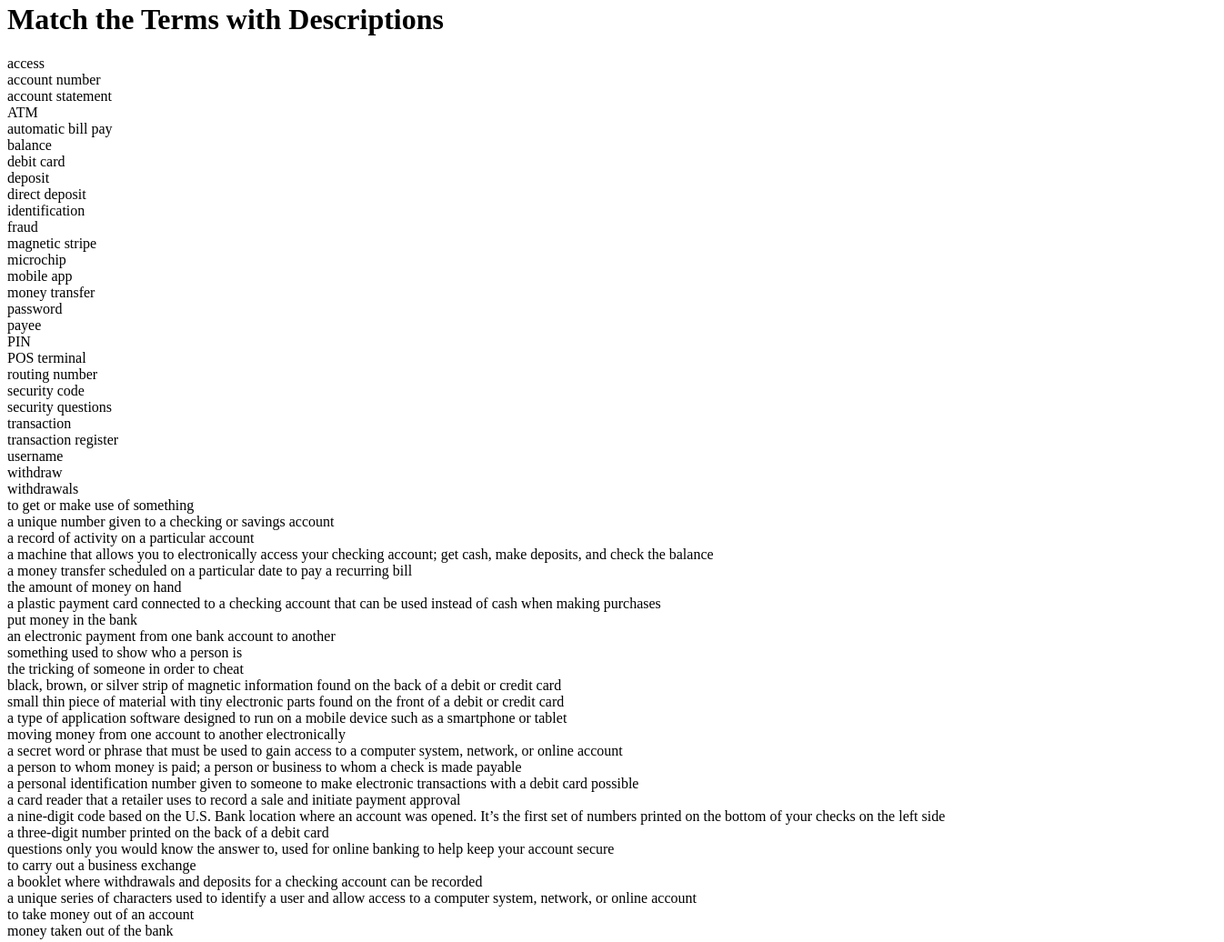
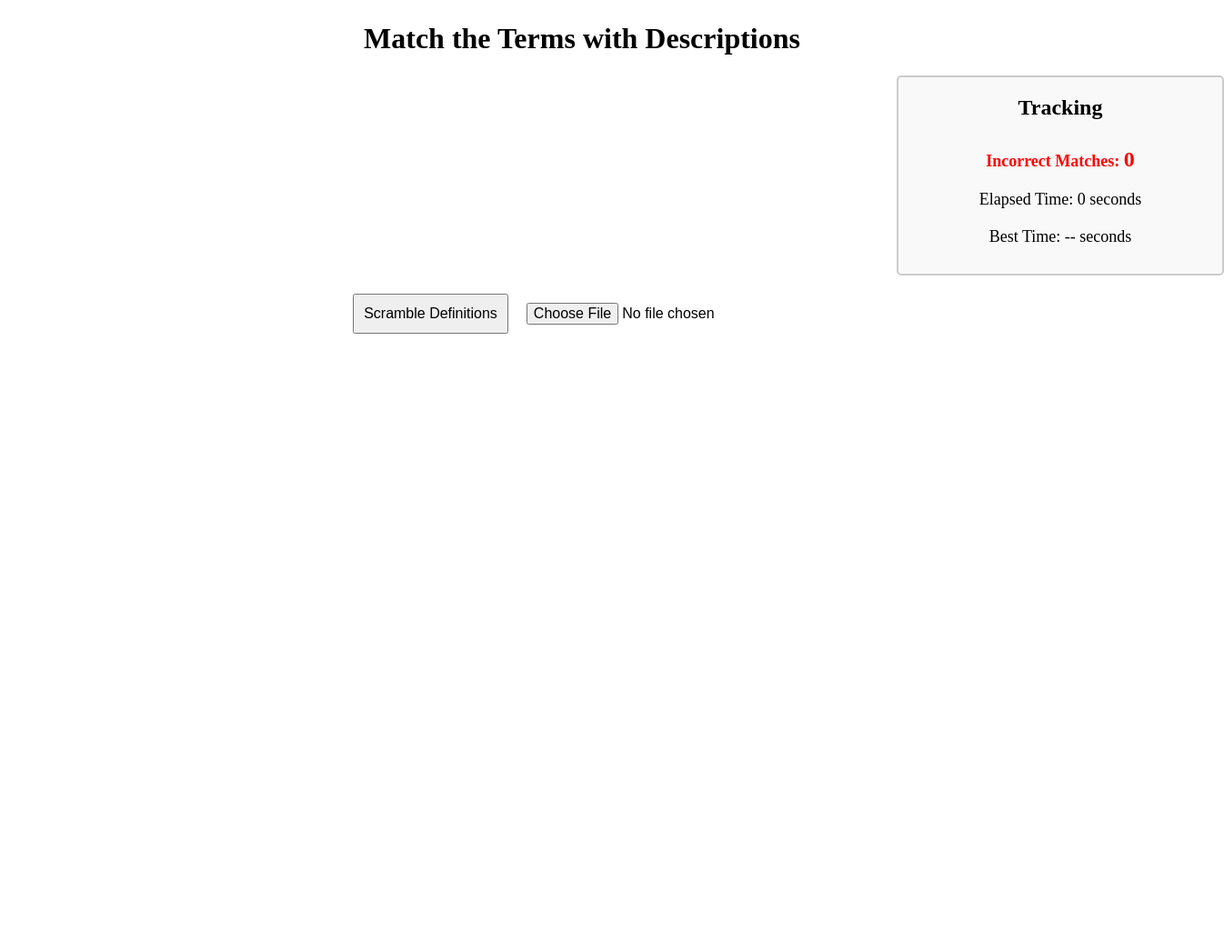
Before and after one commit to mawamd/mawamd.github.io, a plain HTML site: page index.html in a window 1280 px wide. Shown: the part 5-1041 px from the top of the page at 91% size, 1346 px wide, since content can reach past the window. After the commit the page ends 800 px from the top, so only its background shows below. Drawn offline with Linux system fonts and the light colour scheme.

Commit message:
Update index.html

```diff
--- a/index.html
+++ b/index.html
@@ -1,3 +1,15 @@
+<!DOCTYPE html>
+<html lang="en">
+<head>
+    <meta charset="UTF-8">
+    <meta name="viewport" content="width=device-width, initial-scale=1.0">
+    <title>Match the Terms with Descriptions</title>
+
+    <!-- Link to the CSS file -->
+    <link rel="stylesheet" href="style.css">
+</head>
+<body>
+
     <div class="container">
         <h1>Match the Terms with Descriptions</h1>
 
@@ -7,64 +19,10 @@
             <div class="main">
                 <div class="game">
                     <div class="terms" id="termsContainer">
-                    <!-- Updated default terms -->
-                    <div class="term" data-match="term0" draggable="true">access</div>
-                    <div class="term" data-match="term1" draggable="true">account number</div>
-                    <div class="term" data-match="term2" draggable="true">account statement</div>
-                    <div class="term" data-match="term3" draggable="true">ATM</div>
-                    <div class="term" data-match="term4" draggable="true">automatic bill pay</div>
-                    <div class="term" data-match="term5" draggable="true">balance</div>
-                    <div class="term" data-match="term6" draggable="true">debit card</div>
-                    <div class="term" data-match="term7" draggable="true">deposit</div>
-                    <div class="term" data-match="term8" draggable="true">direct deposit</div>
-                    <div class="term" data-match="term9" draggable="true">identification</div>
-                    <div class="term" data-match="term10" draggable="true">fraud</div>
-                    <div class="term" data-match="term11" draggable="true">magnetic stripe</div>
-                    <div class="term" data-match="term12" draggable="true">microchip</div>
-                    <div class="term" data-match="term13" draggable="true">mobile app</div>
-                    <div class="term" data-match="term14" draggable="true">money transfer</div>
-                    <div class="term" data-match="term15" draggable="true">password</div>
-                    <div class="term" data-match="term16" draggable="true">payee</div>
-                    <div class="term" data-match="term17" draggable="true">PIN</div>
-                    <div class="term" data-match="term18" draggable="true">POS terminal</div>
-                    <div class="term" data-match="term19" draggable="true">routing number</div>
-                    <div class="term" data-match="term20" draggable="true">security code</div>
-                    <div class="term" data-match="term21" draggable="true">security questions</div>
-                    <div class="term" data-match="term22" draggable="true">transaction</div>
-                    <div class="term" data-match="term23" draggable="true">transaction register</div>
-                    <div class="term" data-match="term24" draggable="true">username</div>
-                    <div class="term" data-match="term25" draggable="true">withdraw</div>
-                    <div class="term" data-match="term26" draggable="true">withdrawals</div>
+                        <!-- Terms go here (already provided in your HTML) -->
                     </div>
                     <div class="definitions" id="definitionsContainer">
-                    <!-- Updated default definitions -->
-                    <div class="definition" data-value="term0">to get or make use of something</div>
-                    <div class="definition" data-value="term1">a unique number given to a checking or savings account</div>
-                    <div class="definition" data-value="term2">a record of activity on a particular account</div>
-                    <div class="definition" data-value="term3">a machine that allows you to electronically access your checking account; get cash, make deposits, and check the balance</div>
-                    <div class="definition" data-value="term4">a money transfer scheduled on a particular date to pay a recurring bill</div>
-                    <div class="definition" data-value="term5">the amount of money on hand</div>
-                    <div class="definition" data-value="term6">a plastic payment card connected to a checking account that can be used instead of cash when making purchases</div>
-                    <div class="definition" data-value="term7">put money in the bank</div>
-                    <div class="definition" data-value="term8">an electronic payment from one bank account to another</div>
-                    <div class="definition" data-value="term9">something used to show who a person is</div>
-                    <div class="definition" data-value="term10">the tricking of someone in order to cheat</div>
-                    <div class="definition" data-value="term11">black, brown, or silver strip of magnetic information found on the back of a debit or credit card</div>
-                    <div class="definition" data-value="term12">small thin piece of material with tiny electronic parts found on the front of a debit or credit card</div>
-                    <div class="definition" data-value="term13">a type of application software designed to run on a mobile device such as a smartphone or tablet</div>
-                    <div class="definition" data-value="term14">moving money from one account to another electronically</div>
-                    <div class="definition" data-value="term15">a secret word or phrase that must be used to gain access to a computer system, network, or online account</div>
-                    <div class="definition" data-value="term16">a person to whom money is paid; a person or business to whom a check is made payable</div>
-                    <div class="definition" data-value="term17">a personal identification number given to someone to make electronic transactions with a debit card possible</div>
-                    <div class="definition" data-value="term18">a card reader that a retailer uses to record a sale and initiate payment approval</div>
-                    <div class="definition" data-value="term19">a nine-digit code based on the U.S. Bank location where an account was opened. It’s the first set of numbers printed on the bottom of your checks on the left side</div>
-                    <div class="definition" data-value="term20">a three-digit number printed on the back of a debit card</div>
-                    <div class="definition" data-value="term21">questions only you would know the answer to, used for online banking to help keep your account secure</div>
-                    <div class="definition" data-value="term22">to carry out a business exchange</div>
-                    <div class="definition" data-value="term23">a booklet where withdrawals and deposits for a checking account can be recorded</div>
-                    <div class="definition" data-value="term24">a unique series of characters used to identify a user and allow access to a computer system, network, or online account</div>
-                    <div class="definition" data-value="term25">to take money out of an account</div>
-                    <div class="definition" data-value="term26">money taken out of the bank</div>
+                        <!-- Definitions go here (already provided in your HTML) -->
                     </div>
                 </div>
             </div>
@@ -86,3 +44,8 @@
 
         <div id="feedback"></div>
     </div>
+
+    <!-- Link to the JavaScript file -->
+    <script src="actions.js" defer></script>
+</body>
+</html>
```
Lines whose indentation alone changed are shown as unchanged.
